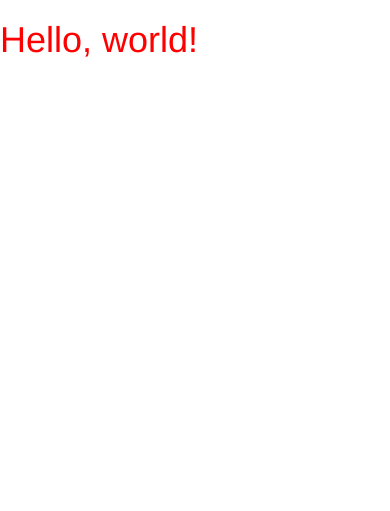
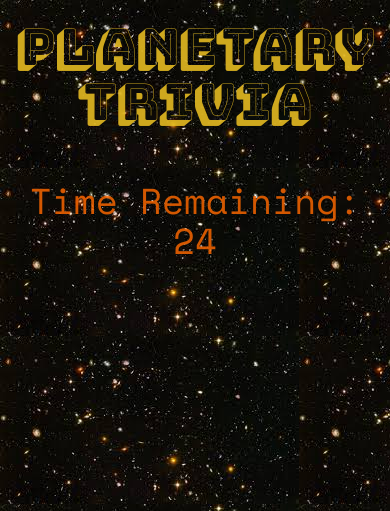
Before and after one commit to AntonioMontalvo/TriviaGame, a PHP site: page / in a window 390 px wide. Shown: the top 511 px of the page. Run offline with PHP 8.4, Linux system fonts and the light colour scheme.

Commit message:
add timer object

```diff
--- a/assets/css/style.css
+++ b/assets/css/style.css
@@ -1,3 +1,18 @@
 body{
-  color: red;
+  background-image: url('../images/space.jpeg');
 }
+h1{
+  text-align: center;
+   color: rgba(222, 181, 32, 0.93);
+   font-family: 'Bungee Shade', cursive;
+   font-size: 50px;
+}
+h2{
+  text-align: center;
+  color: rgba(255, 105, 0, 0.82);
+   font-family: 'Space Mono', monospace;
+   font-size: 36px;
+}
+#timer{
+  margin-top:20px;
+}
--- a/assets/javascript/app.js
+++ b/assets/javascript/app.js
@@ -1 +1,27 @@
-console.log('hello');
+window.onload = function(){
+    $('#display-time').html(timer.time );
+};
+
+var counter;
+
+var timer = {
+  time: 30,
+  startTime: function(){
+  counter = setInterval(timer.decrement, 1000);
+  },
+  decrement: function(){
+    timer.time--;
+    $('#display-time').html(timer.time );
+      if (timer.time === 0){
+        timer.reset();
+      }
+  },
+  reset: function(){
+    timer.time = 30;
+  },
+  stop: function (){
+    clearInterval(counter);
+  }
+}
+
+timer.startTime();
--- a/index.html
+++ b/index.html
@@ -5,15 +5,25 @@
     <meta http-equiv="X-UA-Compatible" content="IE=edge">
     <meta name="viewport" content="width=device-width, initial-scale=1">
     <title>Planetary Trivia</title>
-
+    <link href="https://fonts.googleapis.com/css?family=Bungee+Shade|Space+Mono" rel="stylesheet">
     <!-- Bootstrap -->
     <link rel="stylesheet" href="https://maxcdn.bootstrapcdn.com/bootstrap/3.3.6/css/bootstrap.min.css" integrity="sha384-1q8mTJOASx8j1Au+a5WDVnPi2lkFfwwEAa8hDDdjZlpLegxhjVME1fgjWPGmkzs7" crossorigin="anonymous">
     <link rel="stylesheet" href="assets/css/style.css">
     <!-- JQuery -->
     <script type="text/javascript" src="https://code.jquery.com/jquery-2.2.0.js"></script>
   </head>
+
   <body>
-    <h1>Hello, world!</h1>
+
+    <div id="wrapper" class="row">
+      <div class="col-lg-12"><h1>PLANETARY TRIVIA</h1></div>
+    </div>
+    <div id="timer" class="row">
+      <div class="col-md-2"></div>
+      <div class="col-md-8"><h2>Time Remaining: <span id="display-time">00</span></h2></div>
+      <div class="col-md-2"></div>
+    </div>
+
 
 
     <script src="assets/javascript/app.js"></script>
```
Also changed, not shown: assets/images/space.jpeg (added).
